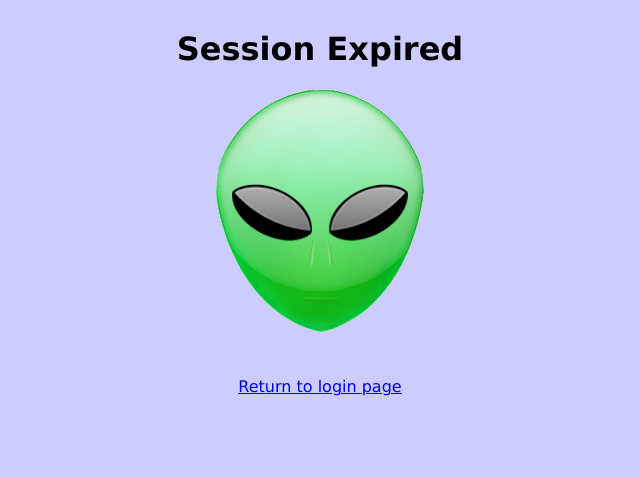
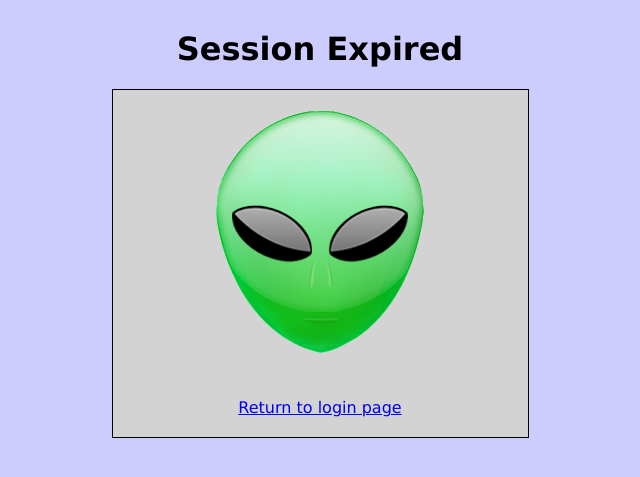
Before and after one commit to cvikupitz/OSNAP, a Flask app: page /logout in a window 1280 px wide. Shown: the top 477 px of the page, without its empty margins (320-960 px from the left). Run offline with Flask 2, Linux system fonts and the light colour scheme; some libraries are stand-ins or nearby versions.

Commit message:
Added more CSS

```diff
--- a/src/templates/logout.html
+++ b/src/templates/logout.html
@@ -18,14 +18,23 @@ Page with link back to login page after the user signs out of the system.
 				font-family: verdana;
 				font-size: 100%;
 			}
+			div {
+				background-color: lightgrey;
+				width: 375px;
+				border: 1px solid black;
+				padding: 20px;
+				margin: 5px;
+			}
 		</style>
 	</head>
 	<body>
 		<center>
 			<title>L.O.S.T. (Logout)</title>
 			<h1>Session Expired</h1>
-			<img src="{{url_for('static', filename='alien_icon.png')}}" style="width:209px;height:246px;"/><br><br><br>
-			<a href="{{url_for('login')}}">Return to login page</a>
+			<div>
+				<img src="{{url_for('static', filename='alien_icon.png')}}" style="width:209px;height:246px;"/><br><br><br>
+				<a href="{{url_for('login')}}">Return to login page</a>
+			</div>
 		</center>
 	</body>
 </html>
```
Also changed, not shown: src/templates/error.html (+11 -2 lines), src/templates/message.html (+11 -2 lines).
